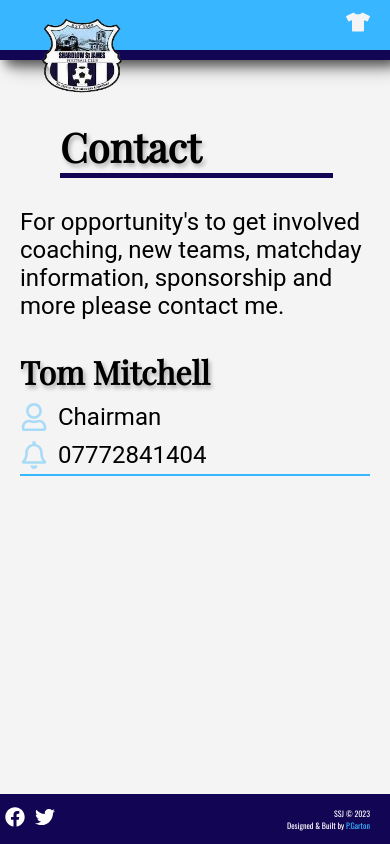
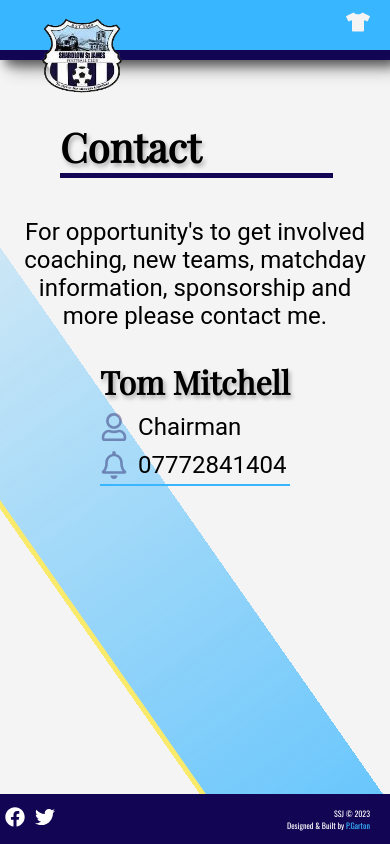
Before and after one commit to paulg44/shardlow_st_james, a React (Create React App) app in the folder ssj/: page /contact in a window 390 px wide. Built offline with nearby package versions, Linux system fonts and the light colour scheme.

Commit message:
change media queries for all pages except teams

```diff
--- a/ssj/src/Components/Pages/Contact/Contact.css
+++ b/ssj/src/Components/Pages/Contact/Contact.css
@@ -22,7 +22,8 @@
   justify-content: space-evenly;
 }
 
-.contactInfo {
+.contactInfoPage {
+  font-size: 1.5rem;
   width: 350px;
 }
 
@@ -38,7 +39,8 @@
   .contact {
     position: relative;
     display: block;
-    overflow-y: scroll;
+    overflow-y: hidden;
+    /* width: fit-content; */
   }
 
   .contact h3 {
@@ -47,15 +49,19 @@
     margin-top: 120px;
   }
 
+  .contactInfoPage {
+    text-align: center;
+    margin: 20px 0 30px;
+  }
+
   .contactPersonsList {
     display: flex;
     flex-direction: column;
     align-items: center;
-    justify-content: center;
+    justify-content: space-around;
     margin-bottom: 100px;
   }
 
   .contactObject {
-    display: none;
   }
 }
--- a/ssj/src/Components/Pages/Contact/Contact.js
+++ b/ssj/src/Components/Pages/Contact/Contact.js
@@ -38,7 +38,7 @@ function Contact() {
       ></animated.div>
       <animated.h3 style={{ ...header }}>Contact</animated.h3>
       <animated.div className="contactPersonsList" style={{ ...info }}>
-        <animated.div className="contactInfo">
+        <animated.div className="contactInfoPage">
           <p>
             For opportunity's to get involved coaching, new teams, matchday
             information, sponsorship and more please contact me.
--- a/ssj/src/Components/Pages/Contact/ContactPerson/ContactPerson.css
+++ b/ssj/src/Components/Pages/Contact/ContactPerson/ContactPerson.css
@@ -24,11 +24,11 @@ h6 {
   opacity: 0.4;
   margin-right: 10px;
   font-size: 1.75rem;
-  color: var(--light-blue);
+  color: var(--dark-blue);
 }
 
 @media (max-width: 1000px) {
-  .contactPerson h6 {
+  .contactInfo .contactPerson h6 {
     margin-top: 20px;
   }
 }
--- a/ssj/src/Components/Pages/Events/Events.css
+++ b/ssj/src/Components/Pages/Events/Events.css
@@ -66,6 +66,6 @@
   }
 
   .eventsObject {
-    height: 400px;
+    height: 1000px;
   }
 }
--- a/ssj/src/Components/Pages/News/News.css
+++ b/ssj/src/Components/Pages/News/News.css
@@ -34,7 +34,7 @@
 
   .news h3 {
     top: 15%;
-    width: 80%;
+    width: 70%;
     border-bottom: 3px solid var(--dark-blue);
   }
 
--- a/ssj/src/Components/Pages/Shop/Shop.css
+++ b/ssj/src/Components/Pages/Shop/Shop.css
@@ -49,6 +49,6 @@
     display: flex;
     flex-direction: column;
     align-items: center;
-    padding-bottom: 80px;
+    padding-bottom: 100px;
   }
 }
--- a/ssj/src/Components/SmallComponents/EventsContainer/EventsContainer .css
+++ b/ssj/src/Components/SmallComponents/EventsContainer/EventsContainer .css
@@ -22,7 +22,11 @@
 
 @media (max-width: 1000px) {
   .eventsContainer {
-    width: fit-content;
-    margin: 10px 20px;
+    width: 100%;
+    margin-left: 30px;
+  }
+
+  .eventsContainer h6 {
+    width: 70%;
   }
 }
```
